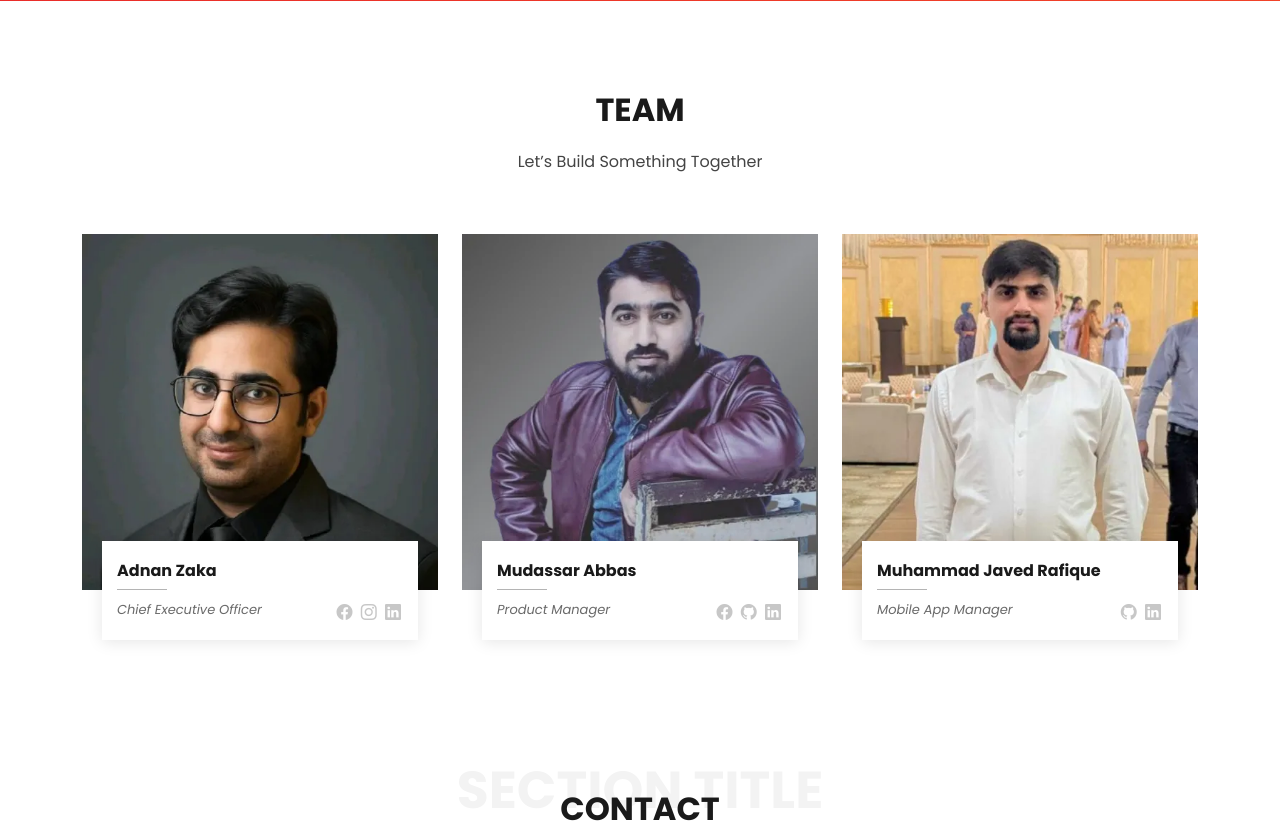
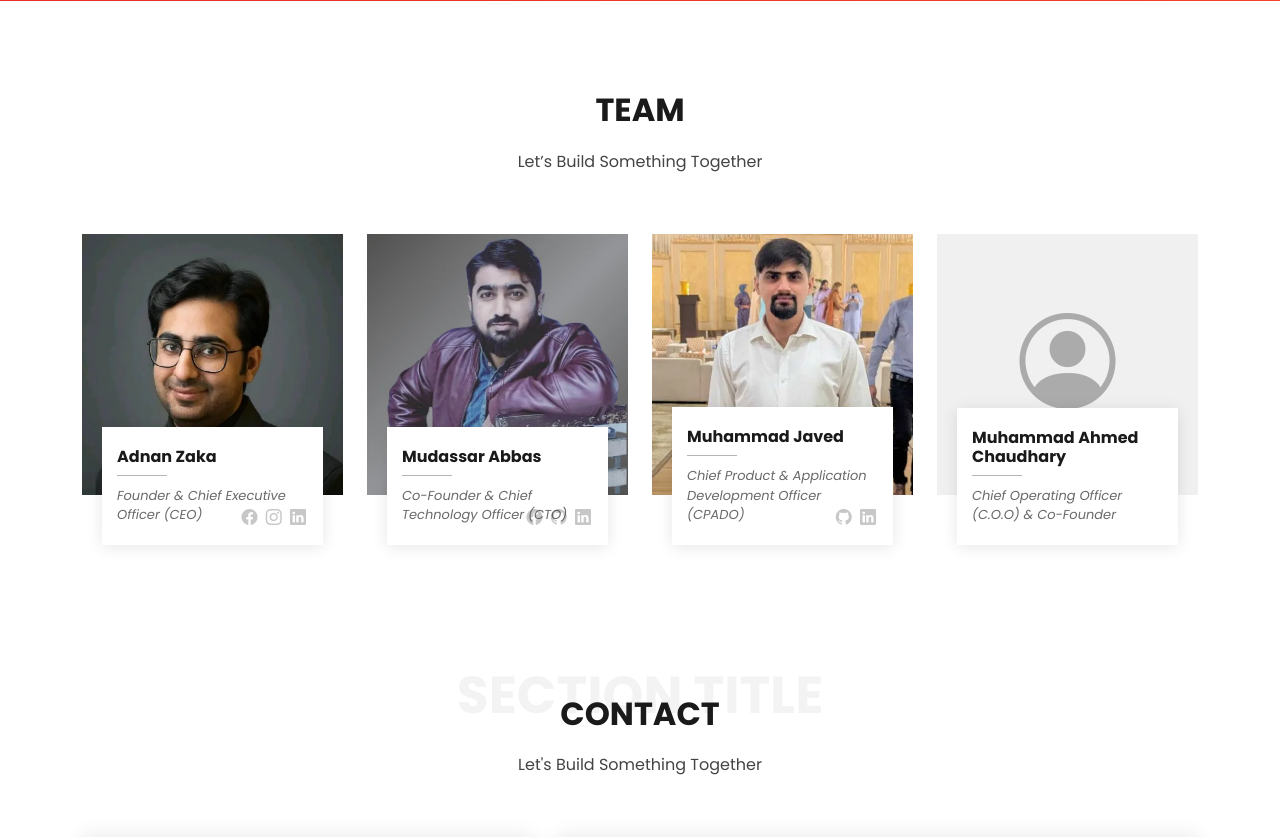
Before and after one commit to abbas2157/atomservices, a PHP site: page / in a window 1280 px wide. Shown: the part 2964-3802 px from the top of the page. Run offline with PHP 8.4, Linux system fonts and the light colour scheme.

Commit message:
Update Team section with founder titles and add fourth team member
- Adnan Zaka: Founder & Chief Executive Officer (CEO)
- Mudassar Abbas: Co-Founder & Chief Technology Officer (CTO)
- Muhammad Javed (was "Muhammad Javed Rafique"): Chief Product & Application
  Development Officer (CPADO)
- Add Muhammad Ahmed Chaudhary: Chief Operating Officer (C.O.O) & Co-Founder,
  with a placeholder avatar (no photo provided yet) and no social links
- Switch the grid from 3 to 4 columns on large screens to fit the new member

Co-Authored-By: Claude Sonnet 5 <noreply@anthropic.com>

```diff
--- a/assets/css/main.css
+++ b/assets/css/main.css
@@ -1475,6 +1475,16 @@ section,
   margin-bottom: 50px;
 }
 
+.team .member .pic.member-pic-placeholder {
+  aspect-ratio: 1 / 1;
+  background-color: color-mix(in srgb, var(--default-color), transparent 92%);
+}
+
+.team .member .pic.member-pic-placeholder i {
+  font-size: 6rem;
+  color: color-mix(in srgb, var(--default-color), transparent 60%);
+}
+
 .team .member .member-info {
   background-color: var(--surface-color);
   color: color-mix(in srgb, var(--default-color), transparent 20%);
--- a/index.php
+++ b/index.php
@@ -259,12 +259,12 @@ include __DIR__ . '/includes/header.php';
 
         <div class="row gy-5">
 
-          <div class="col-lg-4 col-md-6" data-aos="fade-up" data-aos-delay="100">
+          <div class="col-lg-3 col-md-6" data-aos="fade-up" data-aos-delay="100">
             <div class="member">
               <div class="pic"><picture><source srcset="assets/img/team/team-1.webp" type="image/webp"><img src="assets/img/team/team-1.jpeg" class="img-fluid" alt="Adnan Zaka" width="500" height="500" loading="lazy" decoding="async"></picture></div>
               <div class="member-info">
                 <h4 aria-level="3">Adnan Zaka</h4>
-                <span>Chief Executive Officer</span>
+                <span>Founder &amp; Chief Executive Officer (CEO)</span>
                 <div class="social">
                   <a href="https://www.facebook.com/adnan.zaka.54/" target="_blank" rel="noopener" aria-label="Adnan Zaka on Facebook"><i class="bi bi-facebook"></i></a>
                   <a href="https://www.instagram.com/adnan.zaka.54/" target="_blank" rel="noopener" aria-label="Adnan Zaka on Instagram"><i class="bi bi-instagram"></i></a>
@@ -274,12 +274,12 @@ include __DIR__ . '/includes/header.php';
             </div>
           </div><!-- End Team Member -->
 
-          <div class="col-lg-4 col-md-6" data-aos="fade-up" data-aos-delay="200">
+          <div class="col-lg-3 col-md-6" data-aos="fade-up" data-aos-delay="200">
             <div class="member">
               <div class="pic"><picture><source srcset="assets/img/team/team-2.webp" type="image/webp"><img src="assets/img/team/team-2.png" class="img-fluid" alt="Mudassar Abbas" width="500" height="500" loading="lazy" decoding="async"></picture></div>
               <div class="member-info">
                 <h4 aria-level="3">Mudassar Abbas</h4>
-                <span>Product Manager</span>
+                <span>Co-Founder &amp; Chief Technology Officer (CTO)</span>
                 <div class="social">
                   <a href="https://www.facebook.com/mudassar.abbas.9277" target="_blank" rel="noopener" aria-label="Mudassar Abbas on Facebook"><i class="bi bi-facebook"></i></a>
                   <a href="https://github.com/abbas2157" target="_blank" rel="noopener" aria-label="Mudassar Abbas on GitHub"><i class="bi bi-github"></i></a>
@@ -289,16 +289,28 @@ include __DIR__ . '/includes/header.php';
             </div>
           </div><!-- End Team Member -->
 
-          <div class="col-lg-4 col-md-6" data-aos="fade-up" data-aos-delay="300">
+          <div class="col-lg-3 col-md-6" data-aos="fade-up" data-aos-delay="300">
             <div class="member">
-              <div class="pic"><picture><source srcset="assets/img/team/team-3.webp" type="image/webp"><img src="assets/img/team/team-3.png" class="img-fluid" alt="Muhammad Javed Rafique" width="500" height="500" loading="lazy" decoding="async"></picture></div>
+              <div class="pic"><picture><source srcset="assets/img/team/team-3.webp" type="image/webp"><img src="assets/img/team/team-3.png" class="img-fluid" alt="Muhammad Javed" width="500" height="500" loading="lazy" decoding="async"></picture></div>
               <div class="member-info">
-                <h4 aria-level="3">Muhammad Javed Rafique</h4>
-                <span>Mobile App Manager</span>
+                <h4 aria-level="3">Muhammad Javed</h4>
+                <span>Chief Product &amp; Application Development Officer (CPADO)</span>
                 <div class="social">
-                  <a href="https://github.com/Muhammadjaved7209" target="_blank" rel="noopener" aria-label="Muhammad Javed Rafique on GitHub"><i class="bi bi-github"></i></a>
-                  <a href="https://www.linkedin.com/in/muhammad-javed-rafique-902672216" target="_blank" rel="noopener" aria-label="Muhammad Javed Rafique on LinkedIn"><i class="bi bi-linkedin"></i></a>
+                  <a href="https://github.com/Muhammadjaved7209" target="_blank" rel="noopener" aria-label="Muhammad Javed on GitHub"><i class="bi bi-github"></i></a>
+                  <a href="https://www.linkedin.com/in/muhammad-javed-rafique-902672216" target="_blank" rel="noopener" aria-label="Muhammad Javed on LinkedIn"><i class="bi bi-linkedin"></i></a>
                 </div>
+              </div>
+            </div>
+          </div><!-- End Team Member -->
+
+          <div class="col-lg-3 col-md-6" data-aos="fade-up" data-aos-delay="400">
+            <div class="member">
+              <div class="pic member-pic-placeholder d-flex align-items-center justify-content-center">
+                <i class="bi bi-person-circle"></i>
+              </div>
+              <div class="member-info">
+                <h4 aria-level="3">Muhammad Ahmed Chaudhary</h4>
+                <span>Chief Operating Officer (C.O.O) &amp; Co-Founder</span>
               </div>
             </div>
           </div><!-- End Team Member -->
```
